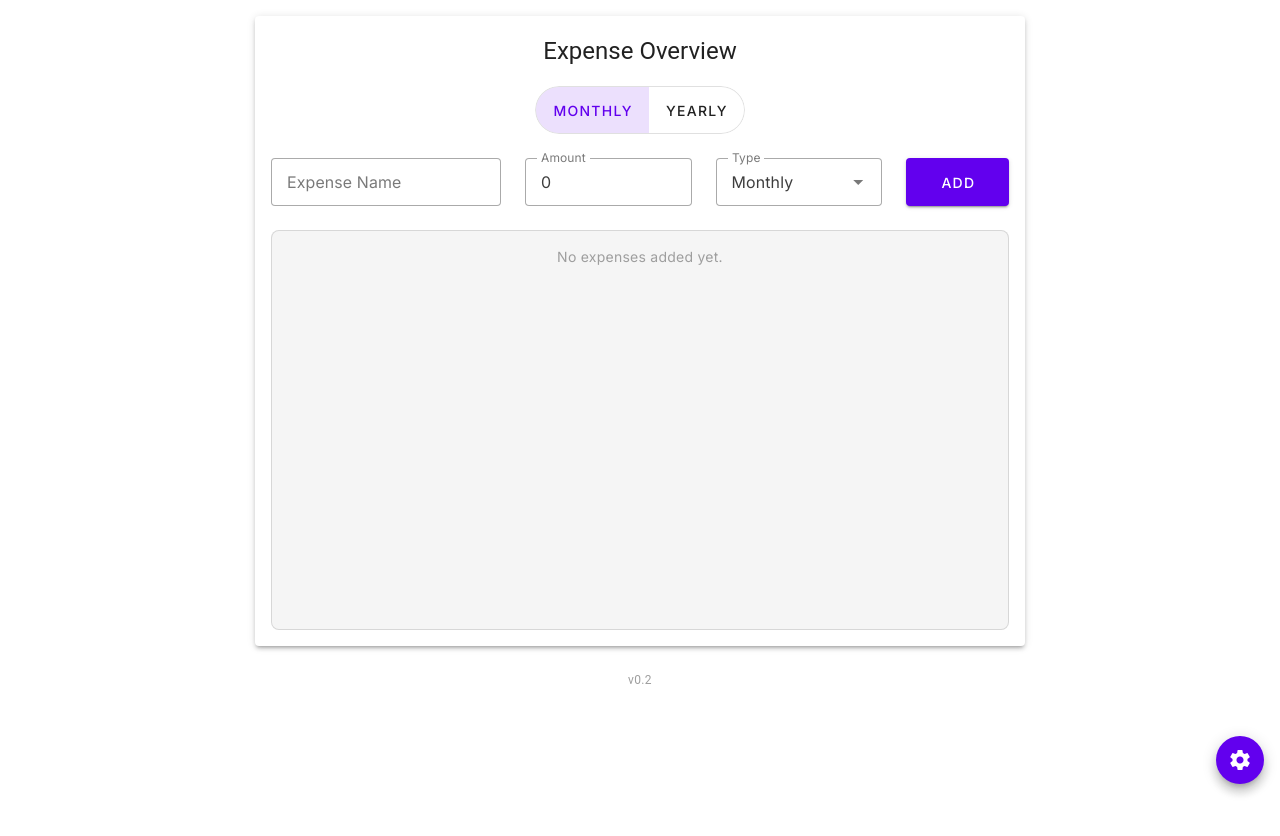
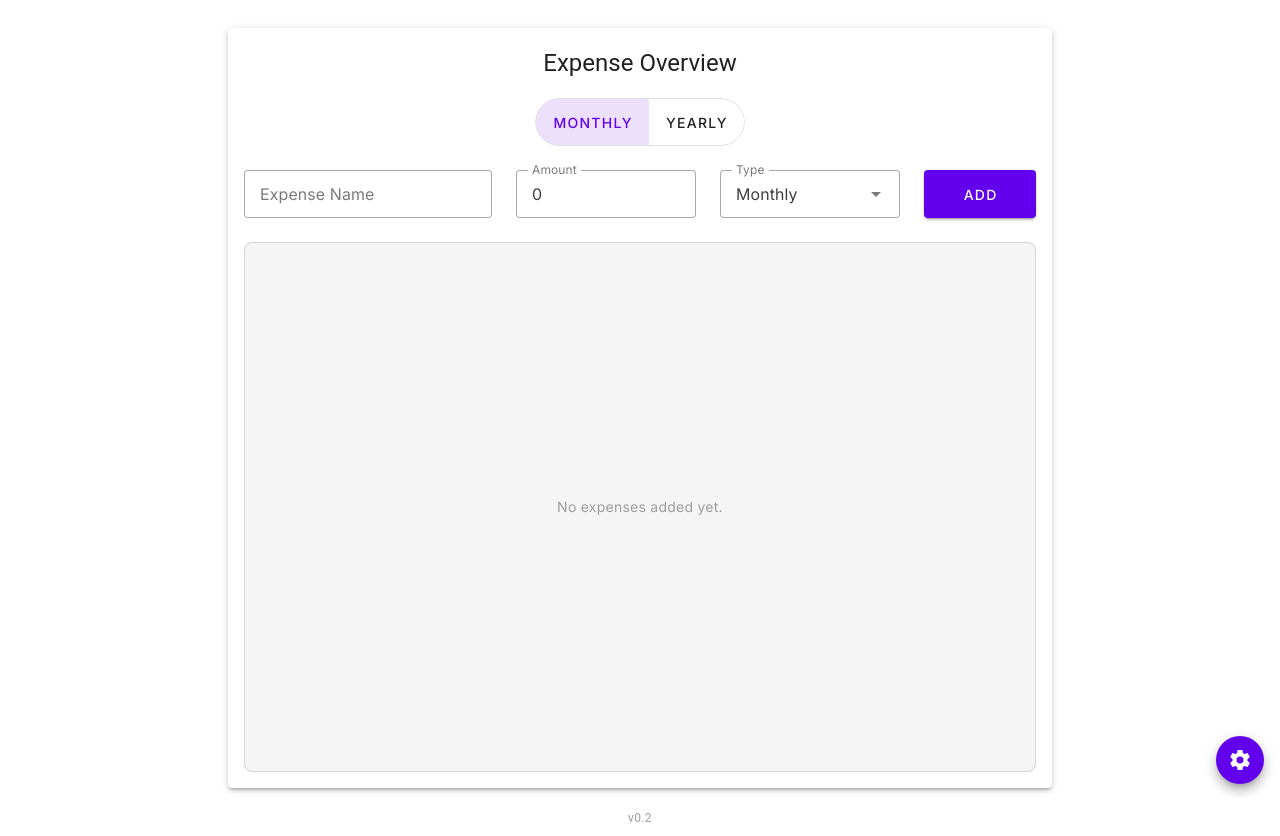
Before and after one commit to ZepiaWork/zepiawork.github.io, a Nuxt app: page /ExpenseOverview in a window 1280 px wide. Before the commit the page ends 800 px from the top, so only its background shows below. Built offline with nearby package versions, Linux system fonts and the light colour scheme.

Commit message:
feat: add ExpenseOverview page for managing and visualizing expenses with monthly/yearly toggles and proportional display.

```diff
--- a/pages/ExpenseOverview.vue
+++ b/pages/ExpenseOverview.vue
@@ -1,14 +1,14 @@
 <template>
-    <v-container>
-        <v-row justify="center">
-            <v-col cols="12" md="10" lg="8">
-                <v-card class="elevation-3">
-                    <v-card-title class="text-h5 text-center py-4">
+    <v-container class="fill-height pb-0" fluid>
+        <v-row justify="center" class="fill-height">
+            <v-col cols="12" md="10" lg="8" class="d-flex flex-column h-100">
+                <v-card class="elevation-3 d-flex flex-column flex-grow-1 overflow-hidden">
+                    <v-card-title class="text-h5 text-center py-4 flex-shrink-0">
                         {{ $t('expense_overview') }}
                     </v-card-title>
-                    <v-card-text>
+                    <v-card-text class="d-flex flex-column flex-grow-1 overflow-hidden">
                         <!-- View Toggle -->
-                        <div class="d-flex justify-center mb-6">
+                        <div class="d-flex justify-center mb-6 flex-shrink-0">
                             <v-btn-toggle v-model="viewType" mandatory color="primary" rounded="xl" variant="outlined">
                                 <v-btn value="monthly">{{ $t('monthly') }}</v-btn>
                                 <v-btn value="yearly">{{ $t('yearly') }}</v-btn>
@@ -16,7 +16,7 @@
                         </div>
 
                         <!-- Add Expense Form -->
-                        <v-form @submit.prevent="addExpense" class="mb-6">
+                        <v-form @submit.prevent="addExpense" class="mb-6 flex-shrink-0">
                             <v-row align="center">
                                 <v-col cols="12" sm="4">
                                     <v-text-field
@@ -59,8 +59,7 @@
 
                         <!-- Visualization Area -->
                         <v-sheet
-                            class="d-flex flex-wrap align-content-start pa-4 rounded-lg bg-grey-lighten-4"
-                            min-height="400"
+                            class="d-flex flex-wrap align-content-start pa-4 rounded-lg bg-grey-lighten-4 flex-grow-1 overflow-y-auto"
                             border
                         >
                             <template v-if="displayExpenses.length > 0">
@@ -82,7 +81,7 @@
                                             color="white"
                                             class="position-absolute top-0 right-0 ma-1"
                                             style="z-index: 1;"
-                                            @click.stop="deleteExpense(index)"
+                                            @click.stop="deleteExpense(expense.originalIndex)"
                                             :title="$t('delete')"
                                         ></v-btn>
 
@@ -139,7 +138,7 @@ const expenseTypes = computed(() => [
 
 // Transform expenses for display based on current viewType
 const displayExpenses = computed(() => {
-    return expenses.value.map((e) => {
+    return expenses.value.map((e, index) => {
         let convertedAmount = e.amount
 
         if (viewType.value === 'monthly' && e.type === 'yearly') {
@@ -150,9 +149,14 @@ const displayExpenses = computed(() => {
 
         return {
             ...e,
-            convertedAmount
+            convertedAmount,
+            originalIndex: index
         }
-    })
+    }).sort((a, b) => b.convertedAmount - a.convertedAmount)
+})
+
+const totalAmount = computed(() => {
+    return displayExpenses.value.reduce((sum, e) => sum + e.convertedAmount, 0)
 })
 
 const addExpense = () => {
@@ -165,8 +169,8 @@ const addExpense = () => {
     newExpense.value.amount = 0
 }
 
-const deleteExpense = (index: number) => {
-    expenses.value.splice(index, 1)
+const deleteExpense = (originalIndex: number) => {
+    expenses.value.splice(originalIndex, 1)
 }
 
 const formatAmount = (amount: number) => {
@@ -174,14 +178,22 @@ const formatAmount = (amount: number) => {
 }
 
 const getExpenseStyle = (amount: number) => {
-    const baseSize = 50
-    // Adjust scale factor: if amount is monthly, it's smaller, so maybe scale differently?
-    // Actually, since we convert amounts, relative sizes should be fine.
-    // Monthly view: 1000/mo vs 500/yr (41/mo) -> 1000 should be huge, 41 tiny.
-    const scaleFactor = 4
-    const dimension = Math.sqrt(amount) * scaleFactor
+    if (totalAmount.value === 0) return { width: '100px', height: '100px' }
 
-    const size = Math.max(dimension, 70) // Min size to fit text and delete button
+    // We calculate the size based on the item's share of the total.
+    // We target a reference area (e.g., 400x400) for the 100% case.
+    const referenceDimension = 400
+    const referenceArea = referenceDimension * referenceDimension
+
+    const share = amount / totalAmount.value
+    const itemArea = share * referenceArea
+
+    // Size is the square root of the area
+    let size = Math.sqrt(itemArea)
+
+    // Clamp values for better UI
+    size = Math.max(size, 85)  // Ensure minimum size for text readability
+    size = Math.min(size, 450) // Prevent a single huge item from taking over the whole view
 
     return {
         width: `${size}px`,
```
Also changed, not shown: 1 other file (tests, documents, lock files or other folders).
